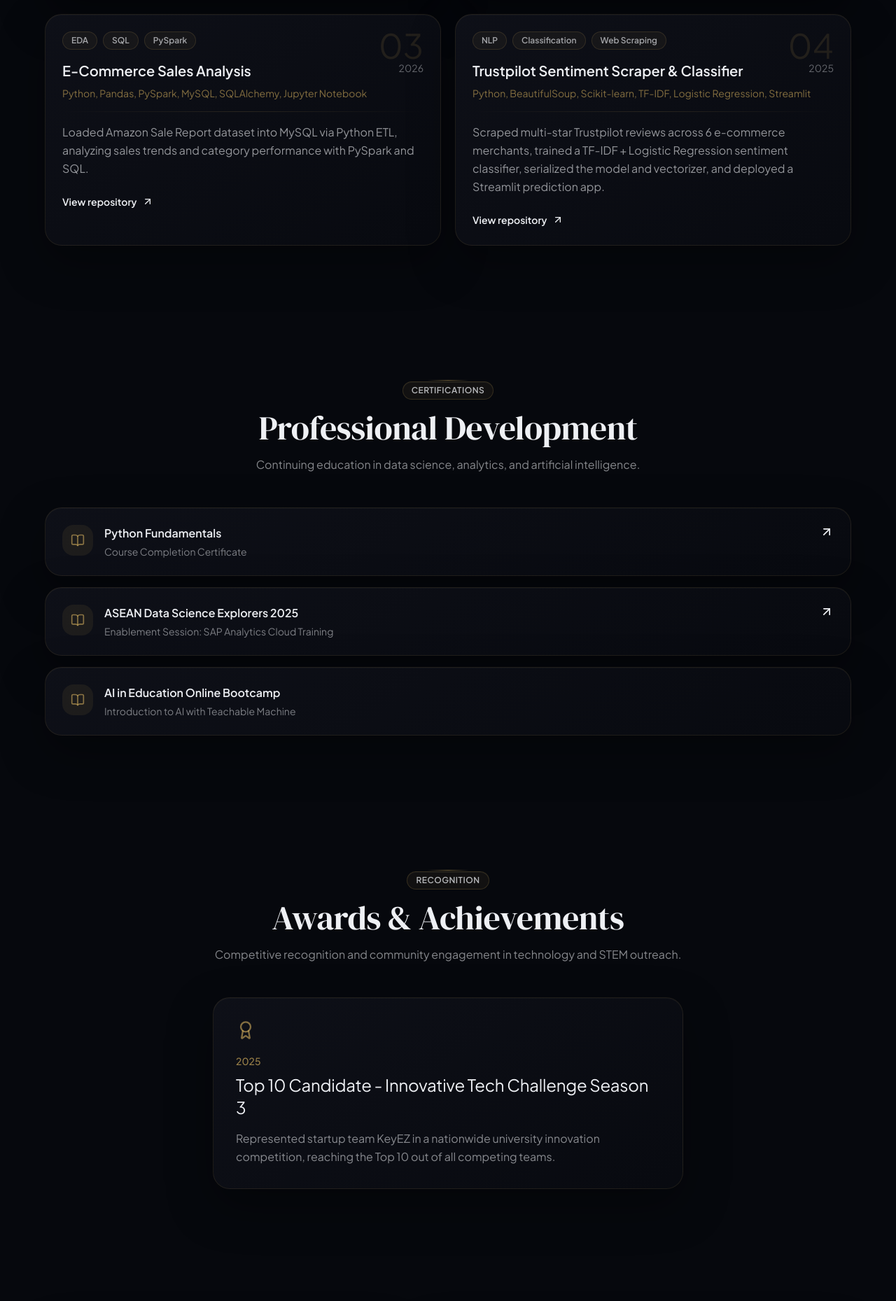
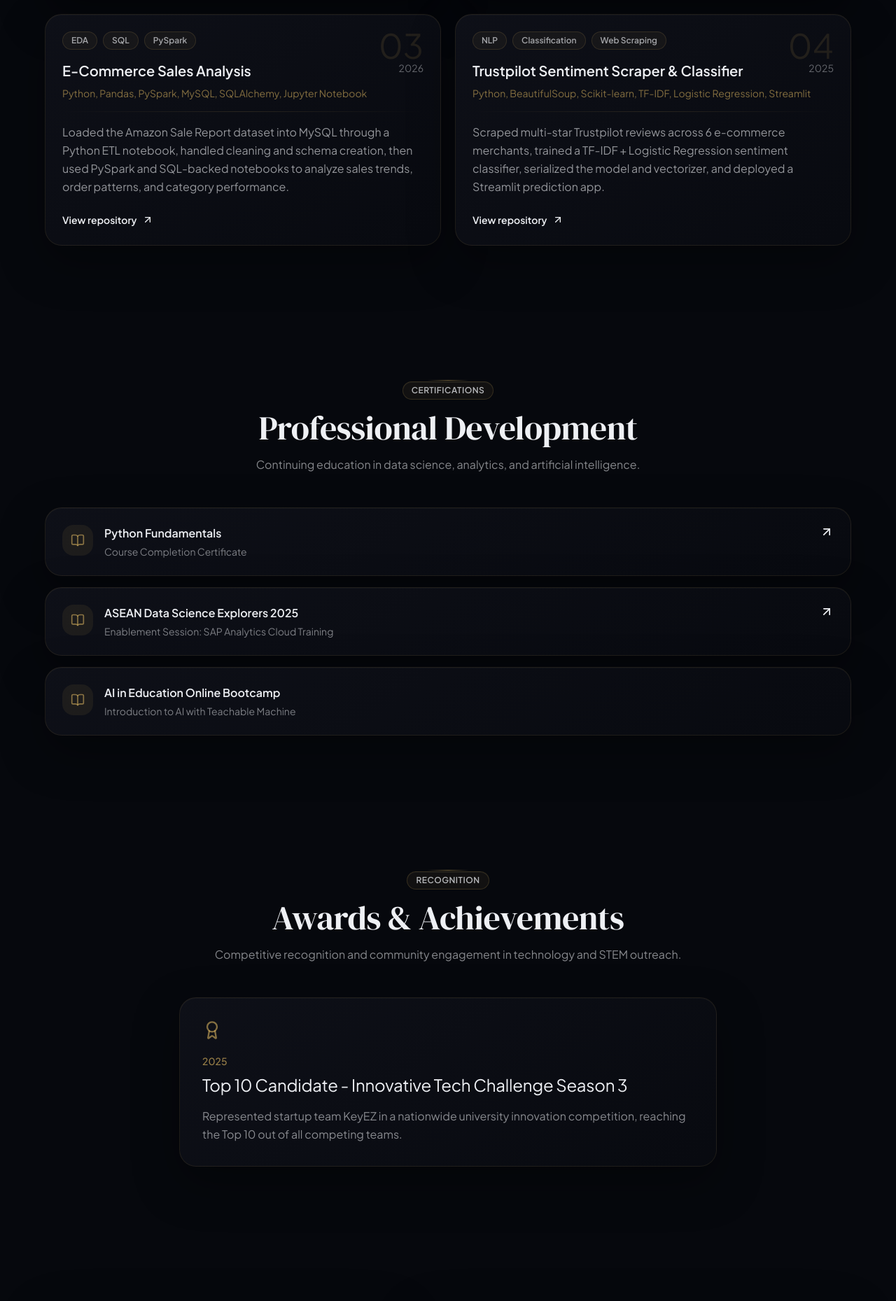
Before and after one commit to menghong-heng/Portfolio, a React (Vite) app: page / in a window 1280 px wide. Shown: the part 4850-6709 px from the top of the page at 70% size. Built offline with nearby package versions, Linux system fonts and the light colour scheme.

Commit message:
style: prevent wrapping of Season 3 in Award section and revert Project 3

```diff
--- a/src/App.tsx
+++ b/src/App.tsx
@@ -146,7 +146,7 @@ const projects = [
     period: '2026',
     stack: 'Python, Pandas, PySpark, MySQL, SQLAlchemy, Jupyter Notebook',
     description:
-      'Loaded Amazon Sale Report dataset into MySQL via Python ETL, analyzing sales trends and category performance with PySpark and SQL.',
+      'Loaded the Amazon Sale Report dataset into MySQL through a Python ETL notebook, handled cleaning and schema creation, then used PySpark and SQL-backed notebooks to analyze sales trends, order patterns, and category performance.',
     href: 'https://github.com/menghong-heng/E_Commerce_Analysis',
     tags: ['EDA', 'SQL', 'PySpark'],
   },
@@ -679,11 +679,11 @@ function App() {
                   key={award.title}
                   variants={fadeUp}
                   whileHover={{ y: -4 }}
-                  className="premium-card max-w-2xl w-full rounded-3xl p-6 sm:p-8"
+                  className="premium-card max-w-3xl w-full rounded-3xl p-6 sm:p-8"
                 >
                   <Award className="mb-5 h-7 w-7 text-primary/60" />
                   <p className="text-sm font-medium text-primary/70">{award.period}</p>
-                  <h3 className="section-title-display mt-2 text-2xl text-foreground">
+                  <h3 className="section-title-display mt-2 text-xl sm:text-2xl text-foreground">
                     {award.title}
                   </h3>
                   <p className="mt-4 leading-relaxed text-foreground/55">
```
